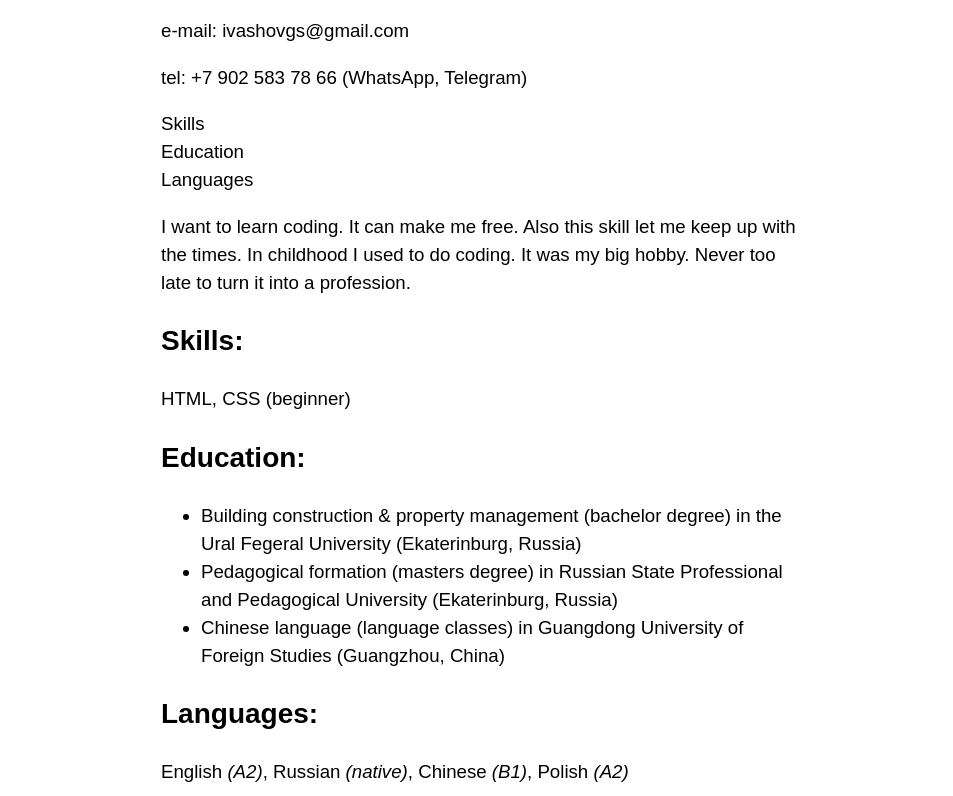
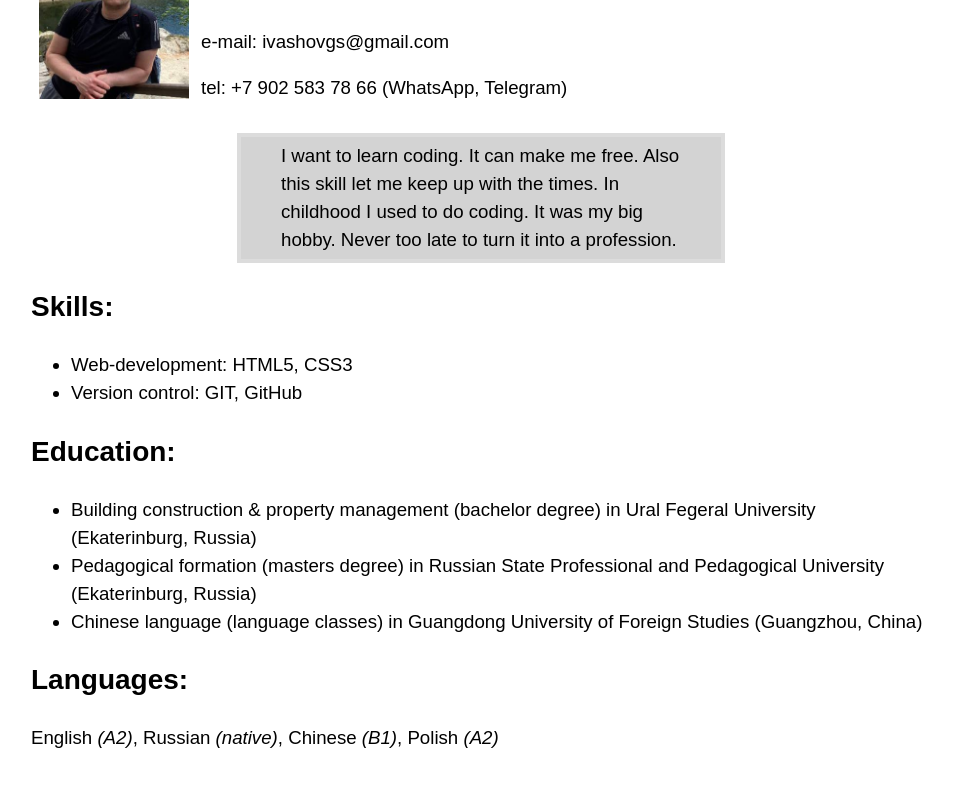
Before and after one commit to ivashovgs/rsschool-cv, a plain HTML site: page index.html in a window 1280 px wide. Shown: the part 109-905 px from the top of the page, without its empty margins (159-1112 px from the left). After the commit the page ends 880 px from the top, so only its background shows below. Drawn offline with Linux system fonts and the light colour scheme.

Commit message:
feat: blackquote style and add photo

```diff
--- a/index.html
+++ b/index.html
@@ -8,6 +8,9 @@
 
 <body>
   <header>
+    <div class="header_photo">
+      <img src="photo.jpg" alt="Photo" width="150">
+    </div>
     <div class="header__name">
       <h1>Grigory Ivashov</h1>
       <div class="name__contact">
@@ -26,23 +29,27 @@
   </header>
 
   <main>
-    <div class="quote">
-      <p>I want to learn coding. It can make me free. Also this skill let me keep up with the times. In childhood I used to do coding. It was my big hobby. Never too late to turn it into a profession.</p>
-    </div>
+    <blockquote class="summary">
+      I want to learn coding. It can make me free. Also this skill let me keep up with the times. In childhood I used to do coding. It was my big hobby. Never too late to turn it into a profession.
+    </blockquote>
     <div class="content">
-      <article id="skills" class="content__skills">
+      <article id="skills" class="content__item">
         <h2>Skills:</h2>
-        <p>HTML, CSS (beginner)</p>
+        <ul>
+          <li>Web-development: HTML5, CSS3</li>
+          <li>Version control: GIT, GitHub</li>
+        </ul>
+        <p></p>
       </article>
-      <article id="education" class="content__education">
+      <article id="education" class="content__item">
         <h2>Education:</h2>
         <ul>
-          <li>Building construction & property management (bachelor degree) in the Ural Fegeral University (Ekaterinburg, Russia)</li>
+          <li>Building construction & property management (bachelor degree) in Ural Fegeral University (Ekaterinburg, Russia)</li>
           <li>Pedagogical formation (masters degree) in Russian State Professional and Pedagogical University (Ekaterinburg, Russia)</li>
           <li>Chinese language (language classes) in Guangdong University of Foreign Studies (Guangzhou, China)</li>
         </ul>
       </article>
-      <article id="languages" class="content__languanges">
+      <article id="languages" class="content__item">
         <h2>Languages:</h2>
         <p>English <i>(A2)</i>, Russian <i>(native)</i>, Chinese <i>(B1)</i>, Polish <i>(A2)</i></p>
       </article>
@@ -55,9 +62,5 @@
       <div class="RSS__link"></div>
    </div>
   </footer>
-
-
-    fghfghfgh
-
 </body>
 </html>
--- a/style.css
+++ b/style.css
@@ -1,10 +1,16 @@
+
 body {
-    width: 50%;
+    width: 900px;
     margin: auto;
-    padding: 20px;
     font: 14pt/1.5 Arial, Helvetica, sans-serif;
 }
+header {
+    padding: 4px;
+    display: flex;
+    flex-direction: row;
+    flex-wrap: nowrap;
 
+}
 a {
     text-decoration: none;
     color:black;
@@ -13,3 +19,40 @@ a {
 a:hover {
     color: grey;
 }
+
+.header_photo {
+    padding: 4px;
+}
+.header__name {
+    padding: 4px;
+}
+.name__contact {
+    padding: 4px;
+}
+.header__menu {
+    padding: 4px;
+    width: 150px;
+    text-align: right;
+}
+.summary {
+    display: block;
+    width: 400px;
+    margin: auto;
+    padding: 5px 40px;
+    ;
+    background-color: #D3D3D3;
+    border: 4px solid #DCDCDC;
+}
+.content {
+}
+.RSS {
+}
+
+.menu__link {
+}
+.content__item {
+}
+.RSS__logo {
+}
+.RSS__link {
+}
```
Also changed, not shown: photo.jpg (added).
